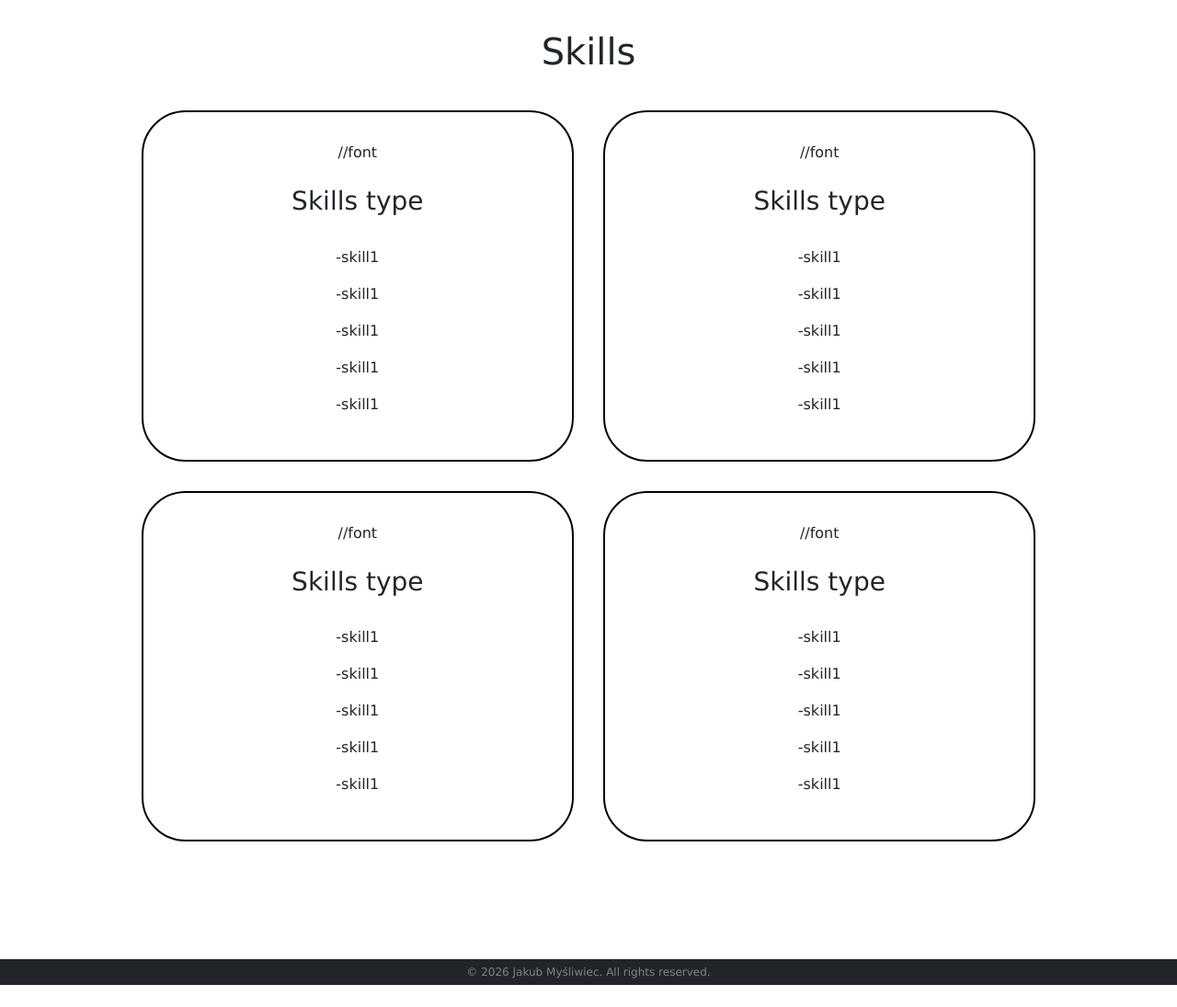
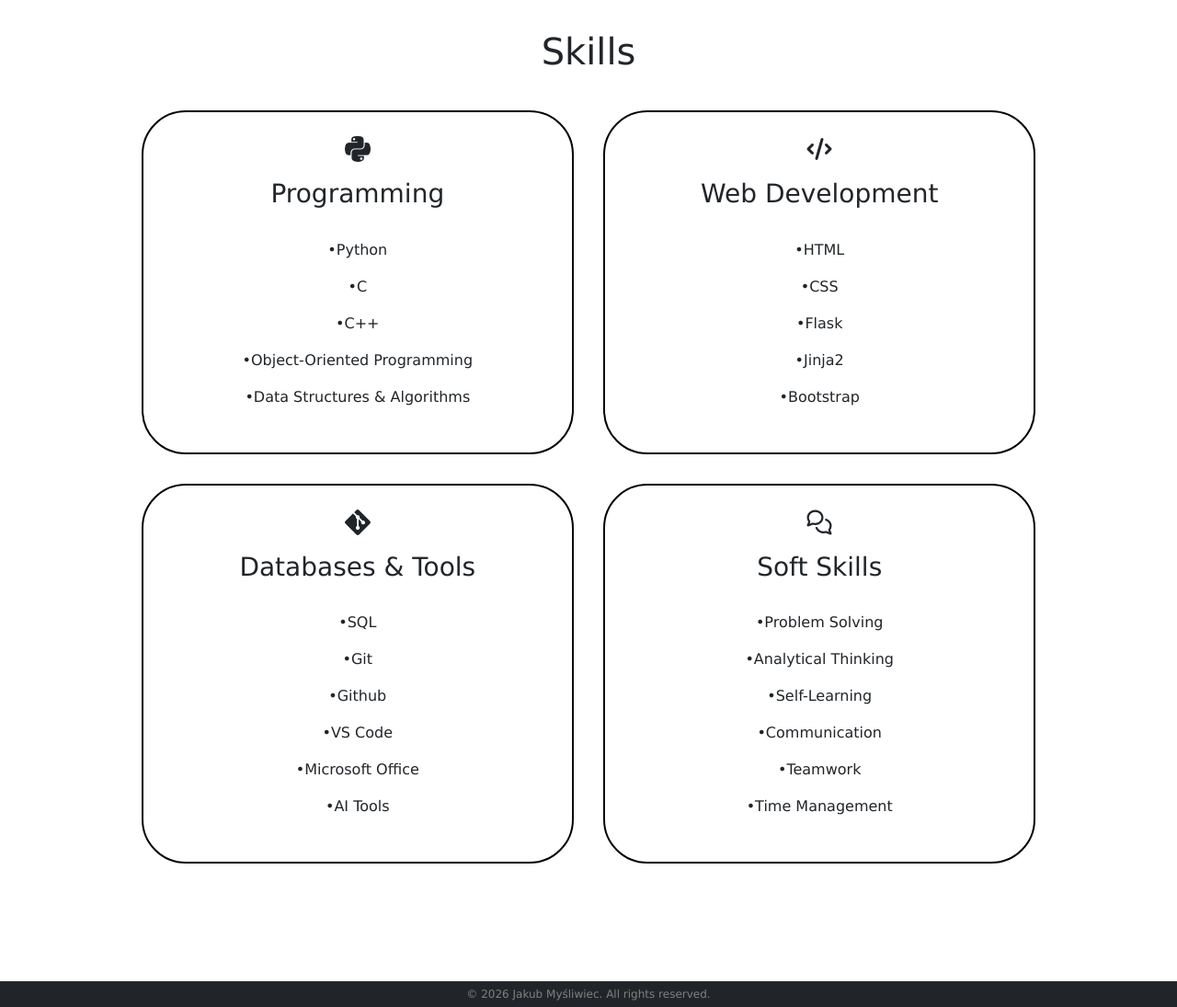
Before and after one commit to mysliwego/Portfolio, a Flask app: page /skills in a window 1280 px wide. Shown: the part 59-1154 px from the top of the page at 92% size. Before the commit the page ends 1130 px from the top, so only its background shows below. Run offline with Flask 3, Linux system fonts and the light colour scheme; some libraries are stand-ins or nearby versions.

Commit message:
Add skills information

```diff
--- a/static/styles.css
+++ b/static/styles.css
@@ -332,3 +332,14 @@ span {
 .skills {
     padding-top: 2rem;
 }
+@media (max-width: 850px) {
+    .skills-container{
+        grid-template-columns: 1fr;
+    }
+}
+.skills i {
+    transform: scale(1.5);
+}
+.skills #font-size {
+    transform: scale(2);
+}
--- a/templates/skills.html
+++ b/templates/skills.html
@@ -9,50 +9,52 @@
         <div class="skills-container">
 
             <div class="skills-card">
-                //font
-                <h3>Skills type</h3>
+                <i id=font-size class="fa-brands fa-python"></i>
+                <h3>Programming</h3>
                 <div class="skills-text">
-                    <p>-skill1</p>
-                    <p>-skill1</p>
-                    <p>-skill1</p>
-                    <p>-skill1</p>
-                    <p>-skill1</p>
+                    <p>•Python</p>
+                    <p>•C</p>
+                    <p>•C++</p>
+                    <p>•Object-Oriented Programming</p>
+                    <p>•Data Structures & Algorithms</p>
                 </div>
             </div>
 
             <div class="skills-card">
-                //font
-                <h3>Skills type</h3>
+                <i class="fa-solid fa-code"></i>
+                <h3>Web Development</h3>
                 <div class="skills-text">
-                    <p>-skill1</p>
-                    <p>-skill1</p>
-                    <p>-skill1</p>
-                    <p>-skill1</p>
-                    <p>-skill1</p>
+                    <p>•HTML</p>
+                    <p>•CSS</p>
+                    <p>•Flask</p>
+                    <p>•Jinja2</p>
+                    <p>•Bootstrap</p>
                 </div>
             </div>
 
             <div class="skills-card">
-                //font
-                <h3>Skills type</h3>
+                <i id=font-size class="fa-brands fa-git-alt"></i>
+                <h3>Databases & Tools</h3>
                 <div class="skills-text">
-                    <p>-skill1</p>
-                    <p>-skill1</p>
-                    <p>-skill1</p>
-                    <p>-skill1</p>
-                    <p>-skill1</p>
+                    <p>•SQL</p>
+                    <p>•Git</p>
+                    <p>•Github</p>
+                    <p>•VS Code</p>
+                    <p>•Microsoft Office</p>
+                    <p>•AI Tools</p>
                 </div>
             </div>
 
             <div class="skills-card">
-                //font
-                <h3>Skills type</h3>
+                <i class="fa-regular fa-comments"></i>
+                <h3>Soft Skills</h3>
                 <div class="skills-text">
-                    <p>-skill1</p>
-                    <p>-skill1</p>
-                    <p>-skill1</p>
-                    <p>-skill1</p>
-                    <p>-skill1</p>
+                    <p>•Problem Solving</p>
+                    <p>•Analytical Thinking</p>
+                    <p>•Self-Learning</p>
+                    <p>•Communication</p>
+                    <p>•Teamwork</p>
+                    <p>•Time Management</p>
                 </div>
             </div>
         </div>
```
